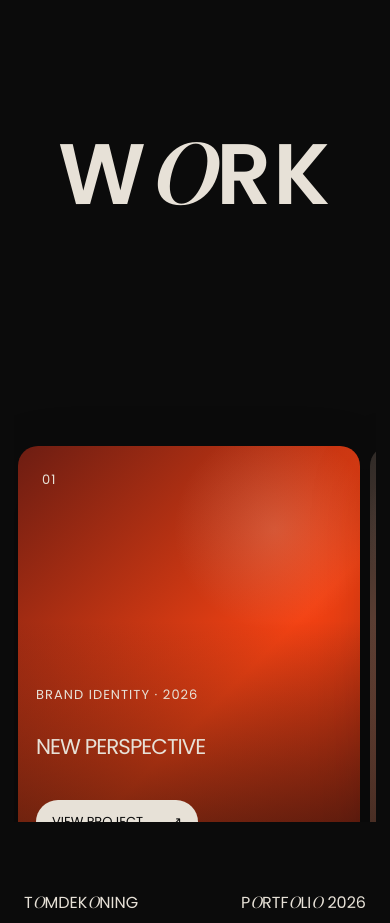
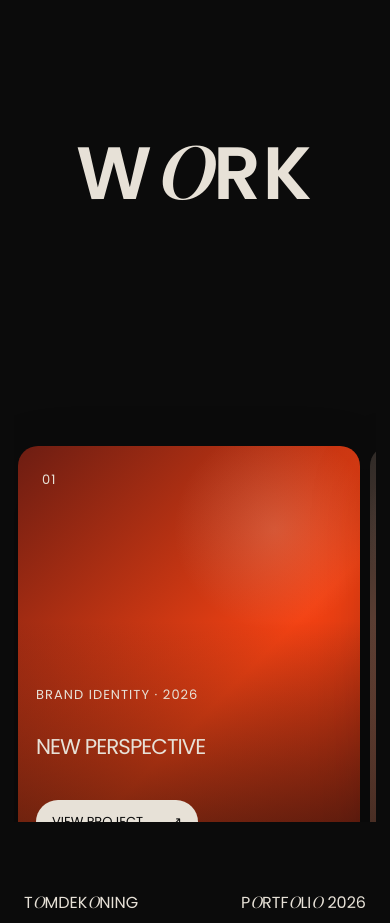
Before and after one commit to Coderpatlu/tomdekonning.work, a plain HTML site: page index.html in a window 390 px wide. Shown: the part 1960-2883 px from the top of the page. Drawn offline with nearby package versions, Linux system fonts and the light colour scheme.

Commit message:
Update Style.css

```diff
--- a/Style.css
+++ b/Style.css
@@ -698,10 +698,9 @@ button:focus-visible {
   .story-text h1 {
     font-size: clamp(52px, 10vw, 86px);
   }
-  .heading h1 {
-    font-size: clamp(90px, 27vw, 210px);
-    white-space: nowrap;
-  }
+.heading h1 {
+  font-size: clamp(5rem, 19vw, 15rem);
+}
   .about {
     height: auto;
     align-items: flex-start;
@@ -809,11 +808,10 @@ button:focus-visible {
     height: 180px;
     margin-top: 24px;
   }
-  .heading h1 {
-    font-size: clamp(70px, 22vw, 130px);
-    line-height: 1;
-    white-space: nowrap;
-  }
+.heading h1 {
+  font-size: clamp(3.5rem, 19vw, 7rem);
+  line-height: 1;
+}
   .work-card {
     height: 440px;
     padding: 12px 4px;
```
